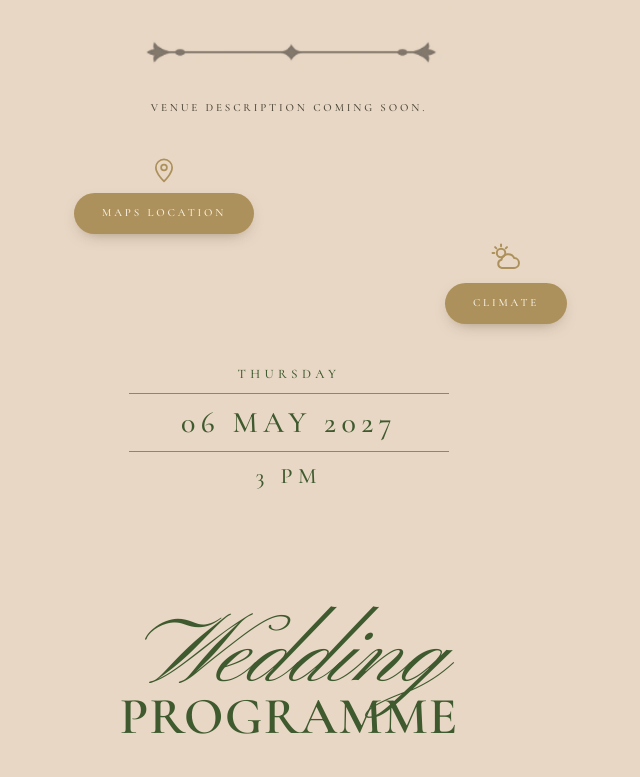
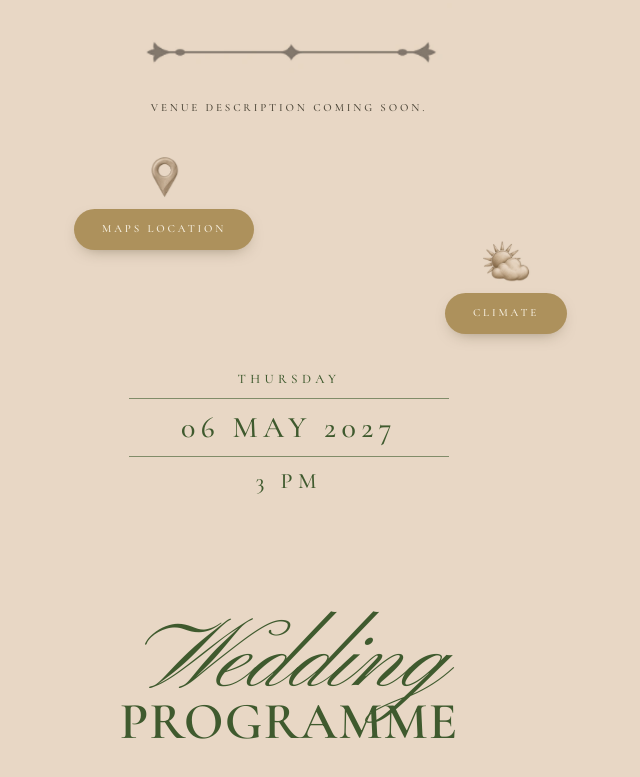
Before and after one commit to manuelmesav3l/invitacion-manuela-maciej, a React (Vite) app: page / in a window 1280 px wide. Shown: the part 2810-3587 px from the top of the page, without its empty margins (351-991 px from the left). Built offline with nearby package versions, Linux system fonts and the light colour scheme; a web font is replaced by a local one.

Commit message:
feat(venue): mount 3D engraved bas-relief icons for Maps Location and Climate

```diff
--- a/src/sections/Venue.tsx
+++ b/src/sections/Venue.tsx
@@ -1,5 +1,4 @@
 import { motion, useReducedMotion } from 'motion/react'
-import { PinIcon, SunCloudIcon } from '../components/Icons'
 import { PillButton } from '../components/PillButton'
 import { Reveal } from '../components/Reveal'
 import { t } from '../content/content'
@@ -29,13 +28,31 @@ export function Venue({ onClimate }: { onClimate: () => void }) {
         {/* TODO_COPY: venue paragraph lives in content.ts */}
         <Reveal delay={0.1}><p className="label mx-auto mt-6 max-w-[320px] !text-[11px] !leading-[2] text-ink">{v.body}</p></Reveal>
 
-        <div className="relative mt-9 h-[170px]">
-          <div className="absolute left-[16%] top-0 flex flex-col items-center gap-2">
-            <PinIcon width={30} height={30} className="text-gold" />
+        <div className="relative mt-9 h-[175px]">
+          <div className="absolute left-[16%] top-0 flex flex-col items-center gap-2.5">
+            <img
+              src="/assets/venue-icon-pin.webp"
+              width={162}
+              height={232}
+              alt=""
+              aria-hidden="true"
+              loading="lazy"
+              decoding="async"
+              className="blend-multiply h-11 w-auto object-contain select-none transition-transform duration-300 hover:scale-105"
+            />
             <PillButton href={v.mapsUrl} delay={0.05}>{v.mapsLabel}</PillButton>
           </div>
-          <div className="absolute right-[6%] top-[86px] flex flex-col items-center gap-2">
-            <SunCloudIcon width={34} height={34} className="text-gold" />
+          <div className="absolute right-[6%] top-[84px] flex flex-col items-center gap-2.5">
+            <img
+              src="/assets/venue-icon-climate.webp"
+              width={284}
+              height={250}
+              alt=""
+              aria-hidden="true"
+              loading="lazy"
+              decoding="async"
+              className="blend-multiply h-11 w-auto object-contain select-none transition-transform duration-300 hover:scale-105"
+            />
             <PillButton onClick={onClimate} ariaHaspopup="dialog" delay={0.2}>{v.climateLabel}</PillButton>
           </div>
         </div>
```
Also changed, not shown: public/assets/venue-icon-climate.webp (added), public/assets/venue-icon-pin.webp (added).
